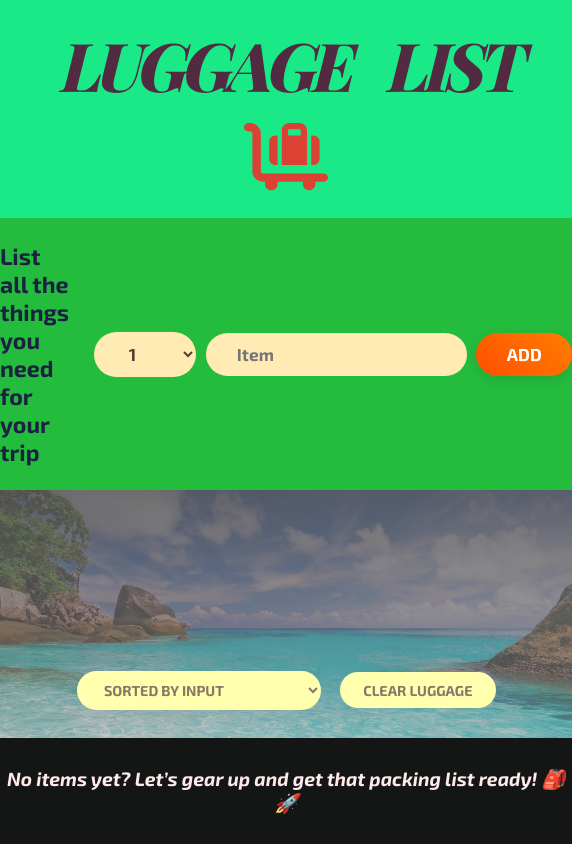
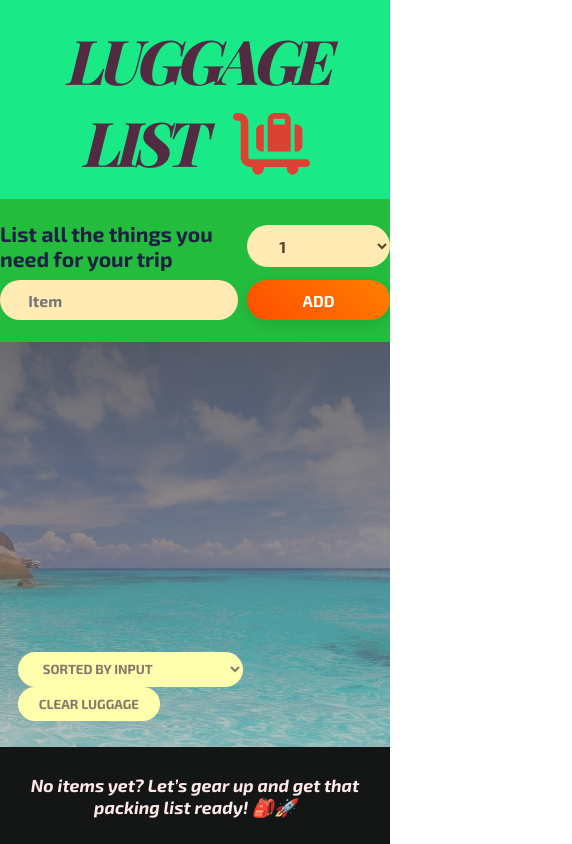
Before and after one commit to MatinT-SA/luggage-list, a React (Create React App) app: page / in a window 390 px wide. Shown: the whole page, 572 px wide, since content can reach past the window. Built offline with nearby package versions, Linux system fonts and the light colour scheme; a web font is replaced by a local one.

Commit message:
wide screen responsiveness

```diff
--- a/src/index.css
+++ b/src/index.css
@@ -254,6 +254,7 @@ input[type="checkbox"] {
   box-shadow: 0 4px 8px rgba(0, 0, 0, 0.2);
   text-align: center;
   width: 320px;
+  line-height: 4rem;
 }
 
 .modal h3 {
@@ -321,3 +322,28 @@ button:disabled {
     box-shadow: 0 0 15px #00ffff, 0 0 30px #00ffff, 0 0 40px #00ffff;
   }
 }
+
+/* ▓▒▒▒▒▒▒▒▒▒▒▒▒▒▒▒▒▒▒▒▒▒▒▒▒▒▒▒▒▒▒▒▒▒▒▒▒▒▒▒▒▒▒▒▒▒▒▒▒▒▒▒▒▒▒▒▒▒▒▒▒▒▒▒▓ */
+/* ✵✵✵✵✵✵✵✵✵✵✵✵✵✵⊞ Responsiveness ⊞✵✵✵✵✵✵✵✵✵✵✵✵✵✵ */
+/* ▓▒▒▒▒▒▒▒▒▒▒▒▒▒▒▒▒▒▒▒▒▒▒▒▒▒▒▒▒▒▒▒▒▒▒▒▒▒▒▒▒▒▒▒▒▒▒▒▒▒▒▒▒▒▒▒▒▒▒▒▒▒▒▒▓ */
+
+@media (min-width: 1800px) {
+  html {
+    font-size: 80%;
+  }
+
+  .modal {
+    width: 500px;
+  }
+}
+
+@media (max-width: 1000px) {
+  html {
+    font-size: 55%;
+  }
+
+  .add-form {
+    display: grid;
+    grid-template-columns: 1fr 1fr;
+  }
+}
```
